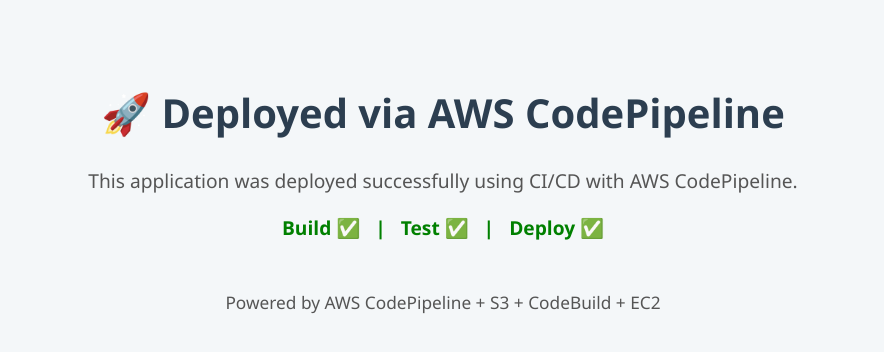
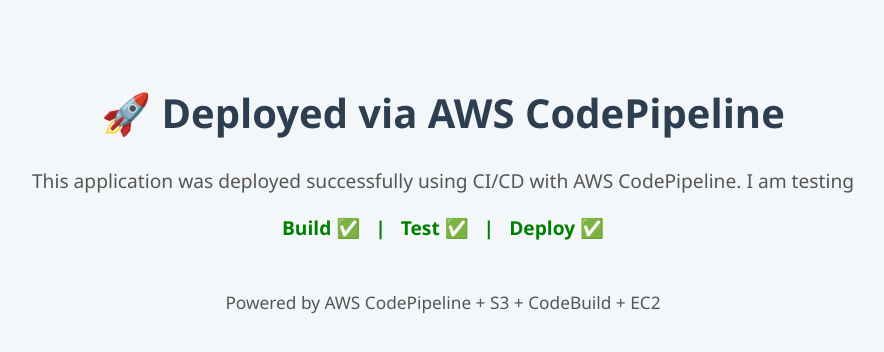
Before and after one commit to surajv123-arc/code-pipline-test, a plain HTML site: page index.html in a window 1280 px wide. Shown: the whole page, without its empty margins (197-1081 px from the left). Drawn offline with Linux system fonts and the light colour scheme.

Commit message:
Update index.html

```diff
--- a/index.html
+++ b/index.html
@@ -34,7 +34,7 @@
 </head>
 <body>
   <h1>🚀 Deployed via AWS CodePipeline</h1>
-  <p>This application was deployed successfully using CI/CD with AWS CodePipeline.</p>
+  <p>This application was deployed successfully using CI/CD with AWS CodePipeline. I am testing </p>
   <p class="success">Build ✅ &nbsp; | &nbsp; Test ✅ &nbsp; | &nbsp; Deploy ✅</p>
 
   <div class="footer">
```
